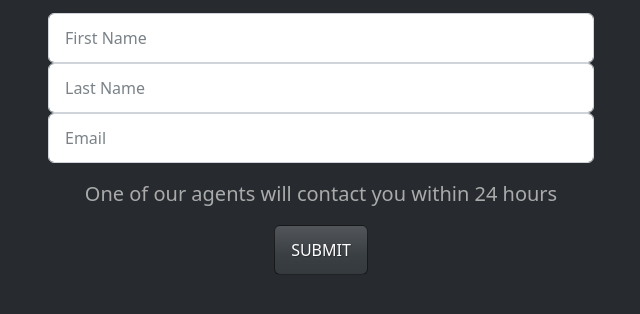
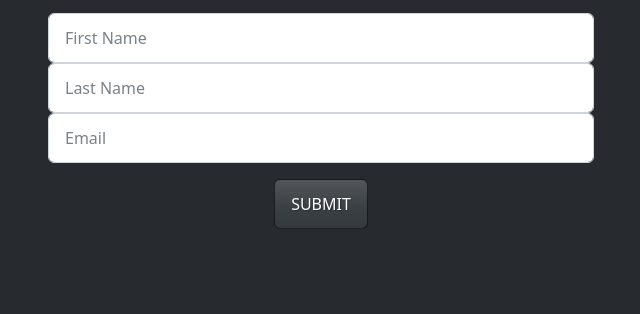
Before and after one commit to codereyes-1/mailChimpPublic, a website: page public/index.html in a window 1280 px wide. Shown: the part 318-632 px from the top of the page, without its empty margins (319-959 px from the left). Drawn offline with nearby package versions, Linux system fonts and the light colour scheme.

```diff
--- a/public/index.html
+++ b/public/index.html
@@ -29,7 +29,6 @@
                         <input type="email" name="email" id="email" class="form-control" placeholder="Email" />
                     </div>
                     </p>
-                    <p class="lead"> One of our agents will contact you within 24 hours</p>
                     <button type="submit" class="btn btn-primary btn-block"> SUBMIT </button>
                 </form>
             </div>
```
